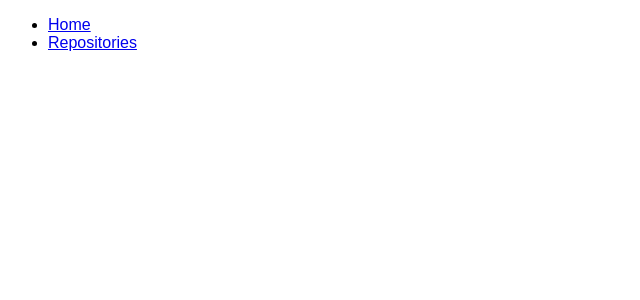
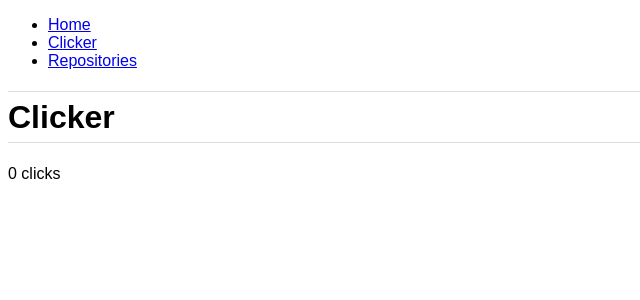
Before and after one commit to laschuet/react-starter-kit, a React app: page /clicker in a window 1280 px wide. Shown: the top 300 px of the page, without its empty margins (0-640 px from the left). Built offline with nearby package versions, Linux system fonts and the light colour scheme.

Commit message:
Add React hooks example

```diff
--- a/src/components/Application.jsx
+++ b/src/components/Application.jsx
@@ -2,6 +2,7 @@ import React from 'react';
 import { Link, Route } from 'react-router-dom';
 
 import styles from '../stylesheets/components/application.css';
+import Clicker from './Clicker';
 import Repositories from './Repositories';
 import Home from './Home';
 
@@ -12,11 +13,15 @@ const Application = () => (
         <Link to="/">Home</Link>
       </li>
       <li>
+        <Link to="/clicker">Clicker</Link>
+      </li>
+      <li>
         <Link to="/repositories">Repositories</Link>
       </li>
     </ul>
     <main>
       <Route exact path="/" component={Home} />
+      <Route path="/clicker" component={Clicker} />
       <Route path="/repositories" component={Repositories} />
     </main>
   </div>
--- /dev/null
+++ b/src/components/Clicker.jsx
@@ -0,0 +1,30 @@
+import React, { useEffect, useState } from 'react';
+import { setConfig } from 'react-hot-loader';
+
+import styles from '../stylesheets/components/common/typography.css';
+
+setConfig({ pureSFC: true });
+
+const Clicker = () => {
+  const [clicks, setClicks] = useState(0);
+
+  const handleClick = () => {
+    setClicks(clicks + 1);
+  };
+
+  useEffect(() => {
+    document.addEventListener('click', handleClick);
+    return () => {
+      document.removeEventListener('click', handleClick);
+    };
+  });
+
+  return (
+    <>
+      <h1 className={styles.heading}>Clicker</h1>
+      <div>{clicks} clicks</div>
+    </>
+  );
+};
+
+export default Clicker;
```
